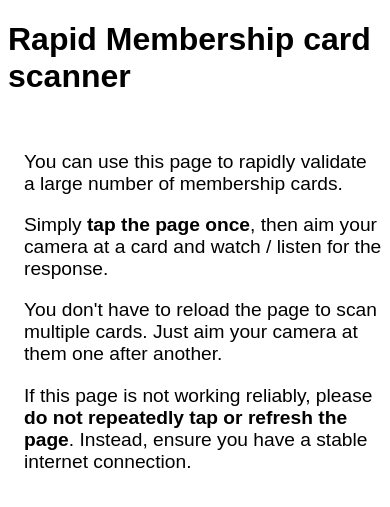
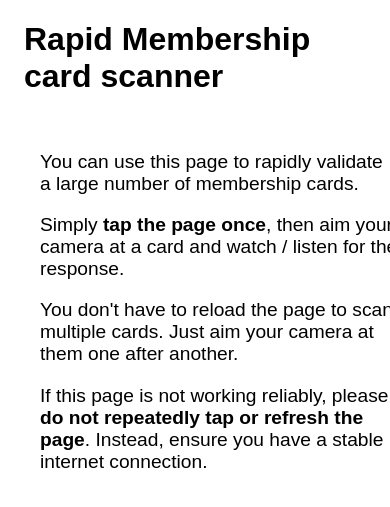
Before and after one commit to TristanGoss/esds-apps, a FastAPI app: page /membership-cards/scanner in a window 390 px wide; the page is wider, and only the part inside the window is pictured. Shown: the top 507 px of that part. Run offline with FastAPI, Linux system fonts and the light colour scheme; parts of the project's set-up code (start-up, migrations or seed data) failed here and were passed over; some libraries are stand-ins or nearby versions.

Commit message:
more css tweaks for mobile

```diff
--- a/public/css/rapid_scanner.css
+++ b/public/css/rapid_scanner.css
@@ -1,4 +1,9 @@
 @import url("base.css");
+
+#all {
+  padding: 0 1rem;
+  box-sizing: border-box;
+}
 
 #scanner-container {
   position: relative;
@@ -9,8 +14,9 @@
 }
 
 #result {
-  margin-top: 0.5rem;
+  margin-top: 1em;
   position: relative;
+  font-size: 2em;
   z-index: 1;
 }
 
--- a/templates/rapid_scanner.html
+++ b/templates/rapid_scanner.html
@@ -5,18 +5,12 @@
   <link rel="icon" href="/public/favicon.ico">
   <link rel="stylesheet" href="/public/css/rapid_scanner.css">
   <script src="https://unpkg.com/html5-qrcode@2.3.8/html5-qrcode.min.js"></script>
-  <style>
-    #result {
-      font-size: 2em;
-      margin-top: 1em;
-    }
-  </style>
   <meta name="viewport" content="width=device-width, initial-scale=1">
 </head>
 <body>
   <div id="all">
     <h1>Rapid Membership card scanner</h1>
-    <div id="scanner-container" style="position: relative;">
+    <div id="scanner-container">
       <div id="qr-help" class="help-overlay">
         <p>
           You can use this page to rapidly validate a large number of membership cards.
```
